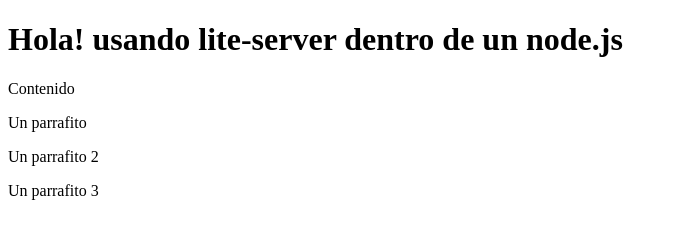
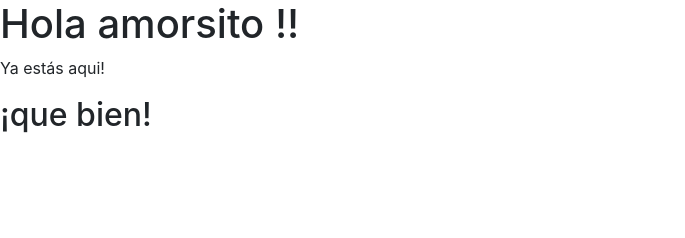
Before and after one commit to albertosanchezcuerva/bootstrap4, a website: page index.html in a window 1280 px wide. Shown: the whole page, without its empty margins (0-685 px from the left). Drawn offline with nearby package versions, Linux system fonts and the light colour scheme.

Commit message:
instalando bootstrap

```diff
--- a/index.html
+++ b/index.html
@@ -1,14 +1,24 @@
-<!DOCTYPE html>
-<html>
-<head>
-	<meta charset="utf-8">
-	<title>Comienza la fiesta</title>
-</head>
-<h1>Hola! usando lite-server dentro de un node.js</h1>
-<body>
-	Contenido
-	<p>Un parrafito</p>
-	<p>Un parrafito 2</p>
-	<p>Un parrafito 3</p>
-</body>
+<!doctype html>
+<html lang="en">
+  <head>
+    <!-- Required meta tags -->
+    <meta charset="utf-8">
+    <meta name="viewport" content="width=device-width, initial-scale=1, shrink-to-fit=no">
+
+    <!-- Bootstrap CSS -->
+    <link rel="stylesheet" href="node_modules/bootstrap/dist/bootstrap.min.css">
+
+    <title>Hello, world!</title>
+  </head>
+  <body>
+    <h1>Hola amorsito !!</h1>
+    <p>Ya estás aqui!</p>
+    <h2>¡que bien!</h2>
+
+    <!-- Optional JavaScript -->
+    <!-- jQuery first, then Popper.js, then Bootstrap JS -->
+    <script src="node_modules/jQuery/dist/jQuery.min.js"></script>
+    <script src="node_modules/popper.js/dist/popper.min.js"></script>
+    <script src="node_modules/bootstrap/dist/js/bootstrap.min.js"></script>
+  </body>
 </html>
--- a/package.json
+++ b/package.json
@@ -19,5 +19,10 @@
   "homepage": "https://github.com/albertosanchezcuerva/bootstrap4#readme",
   "devDependencies": {
     "lite-server": "^2.5.4"
+  },
+  "dependencies": {
+    "bootstrap": "^4.4.1",
+    "jquery": "^3.4.1",
+    "popper.js": "^1.16.1"
   }
 }
```
Also changed, not shown: 1 other file.
